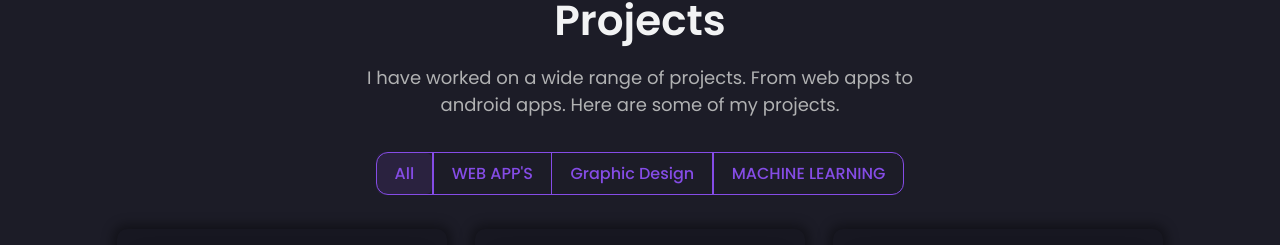
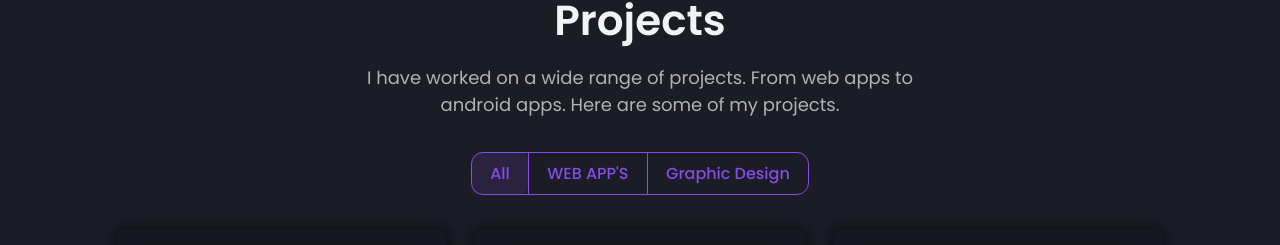
Before and after one commit to Nandu-ramineni/nandu-portfolio, a React (Create React App) app: page / in a window 1280 px wide. Shown: the part 3362-3607 px from the top of the page. Built offline with nearby package versions, Linux system fonts and the light colour scheme.

Commit message:
First commit

```diff
--- a/src/components/Projects/index.js
+++ b/src/components/Projects/index.js
@@ -32,12 +32,12 @@ const Projects = ({openModal,setOpenModal}) => {
             :
             <ToggleButton value="android app" onClick={() => setToggle('android app')}>Graphic Design</ToggleButton>
           }
-          <Divider />
-          {toggle === 'machine learning' ?
+
+          {/*{<Divider />toggle === 'machine learning' ?
             <ToggleButton active value="machine learning" onClick={() => setToggle('machine learning')}>MACHINE LEARNING</ToggleButton>
             :
             <ToggleButton value="machine learning" onClick={() => setToggle('machine learning')}>MACHINE LEARNING</ToggleButton>
-          }
+          }*/}
         </ToggleButtonGroup>
         <CardContainer>
           {toggle === 'all' && projects
```
